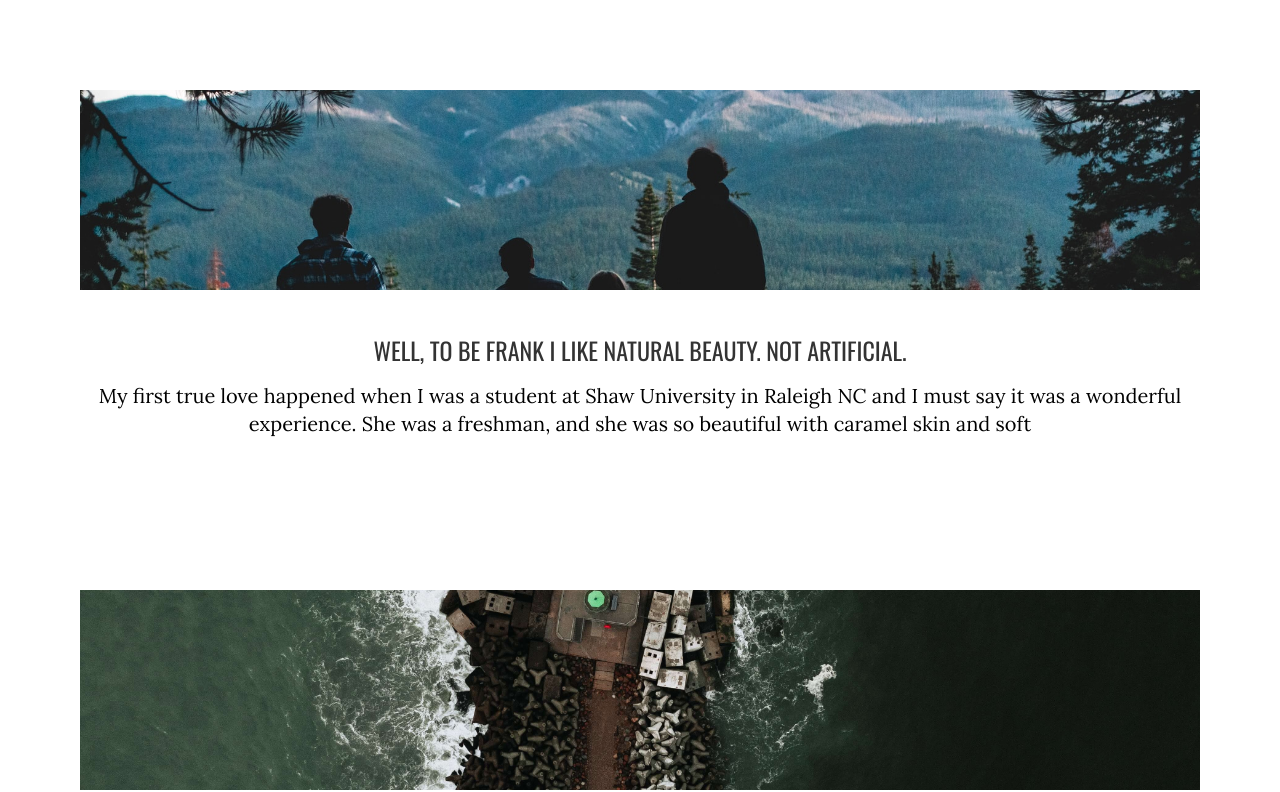
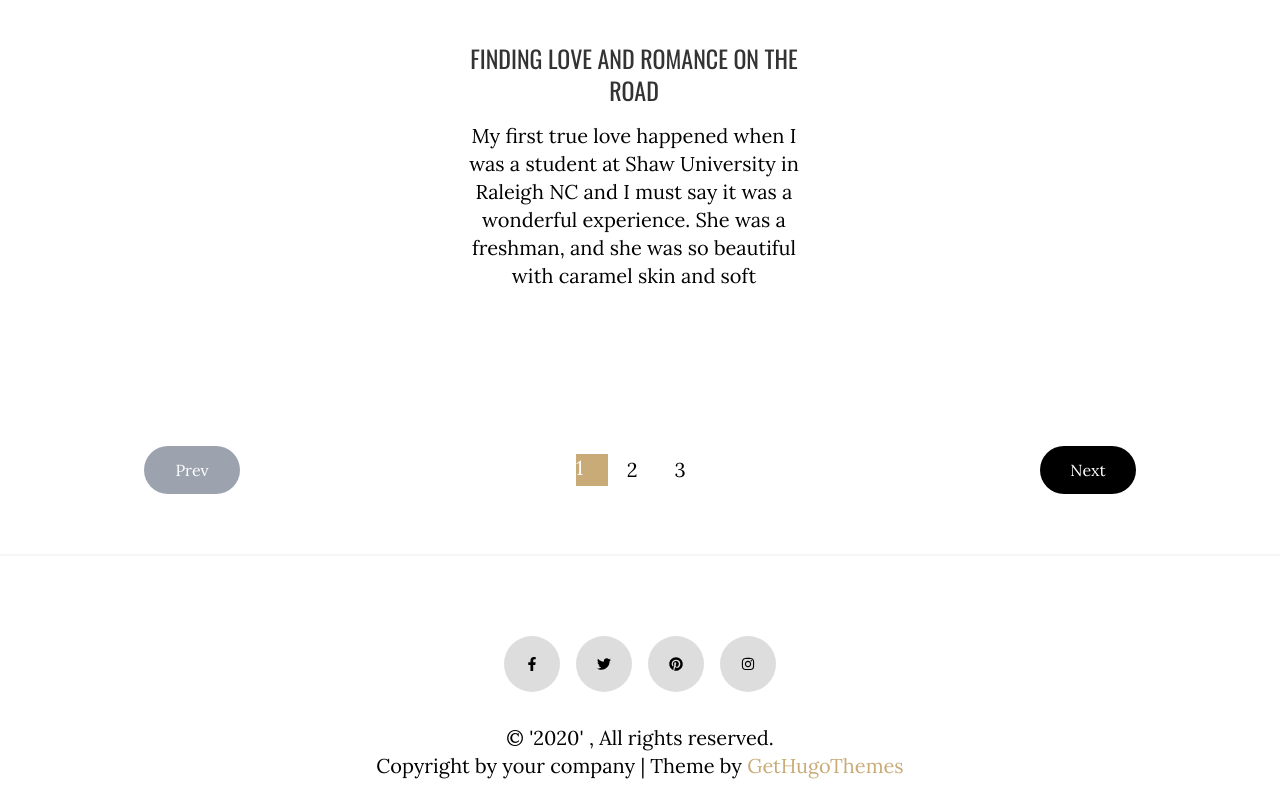
Before and after one commit to statichunt/techfeed-nextjs, a Next.js app: page /blog in a window 1280 px wide. Shown: the part 1130-1922 px from the top of the page. Built offline with nearby package versions, Linux system fonts and the light colour scheme.

Commit message:
pull data

```diff
--- a/component/Blog/BlogPage.js
+++ b/component/Blog/BlogPage.js
@@ -41,9 +41,23 @@ const BlogPage = ({posts,page}) => {
 
 
                   {
-                currentPosts.map(blog=><div className="blog  md:h-h500"  key={blog.slug}>
+                currentPosts.map(blog=><div className=" w-full
+                md:w-1/2
+                lg:w-1/3
+                md:pr-5
+                sm:box-border
+                md:mt-20
+                md:mb-12
 
-                <div className="blogImage"
+                clear-both
+                sm:px-2
+                mt-16
+                 md:h-h500"  key={blog.slug}>
+
+                <div className="  w-full
+                                md:h-h200
+                                h-h300
+                                relative"
                  >
                      <Image
                      alt='abc'
@@ -118,8 +132,9 @@ const BlogPage = ({posts,page}) => {
                     <ul className="flex items-center">
 
                         {
-                            pageList.map(num=><li  key={num} className={page==num? "text-white  bg-primary-color pagination-list" :
-                             "  hover:bg-primary-color hover:text-white  pagination-list "} onClick={
+                            pageList.map(num=><li  key={num} className={page==num? "text-white  bg-primary-color   h-8 w-8  rounded-fullflex justify-centeritems-centermx-2cursor-pointer text-xl" :
+                             "  hover:bg-primary-color hover:text-white  h-8   w-8 rounded-full  flex justify-center  items-center mx-2 cursor-pointer  text-xl"}
+                             onClick={
                                 () => router.push(`/blog/?page=${num}`)}><a className=''>{num}</a></li>)
                         }
                     </ul>
--- a/component/Category.js
+++ b/component/Category.js
@@ -24,9 +24,23 @@ function Category({value}) {
             {
                 value.map(blog=><React.Fragment key={blog.slug}>
 
-                <div className="blog h-h600"  >
+                <div className=" w-full
+                md:w-1/2
+                lg:w-1/3
+                md:pr-5
+                sm:box-border
+                md:mt-20
+                md:mb-12
 
-                <div className="blogImage"
+                clear-both
+                sm:px-2
+                mt-16
+                 md:h-h500 h-h600"  >
+
+                <div className=" w-full
+                                md:h-h200
+                                h-h300
+                                relative"
                  >
                      <Image
                      alt='abc'
--- a/styles/globals.css
+++ b/styles/globals.css
@@ -122,7 +122,7 @@
      tracking-secoundary
      font-normal
      uppercase
-},
+}
 
 /* .posted-date{
     @apply
@@ -155,31 +155,18 @@
 
 } */
 /* blog and category page  */
-.blog{
+/* .blog{
     @apply
-    w-full
-    md:w-1/2
-    lg:w-blog-width
-    md:pr-5
-    sm:box-border
-    md:mt-20
-    md:mb-12
-
-    clear-both
-    sm:px-2
-    mt-16
 
 
-}
-.blogImage{
+
+} */
+/* .blogImage{
     @apply
-    w-full
-     md:h-h200
-    h-h300
-     relative
-}
 
-.pagination-list{
+} */
+
+/* .pagination-list{
     @apply
     h-8
      w-8
@@ -190,8 +177,8 @@
      mx-2
       cursor-pointer
      text-xl
-}
- }
+} */
+
 
 /* form  */
 .submit{
@@ -268,7 +255,7 @@
 
 }
 
-
+}
 
 /* .bannerContent{
     @apply
--- a/tailwind.config.js
+++ b/tailwind.config.js
@@ -1,7 +1,7 @@
 
 const themeStyle=require('./content/style.json')
 module.exports = {
-  mode:"jit",
+
   content: ["./pages/**/*.{js,ts,jsx,tsx}",
     "./component/**/*.{js,ts,jsx,tsx}",
   ],
```
